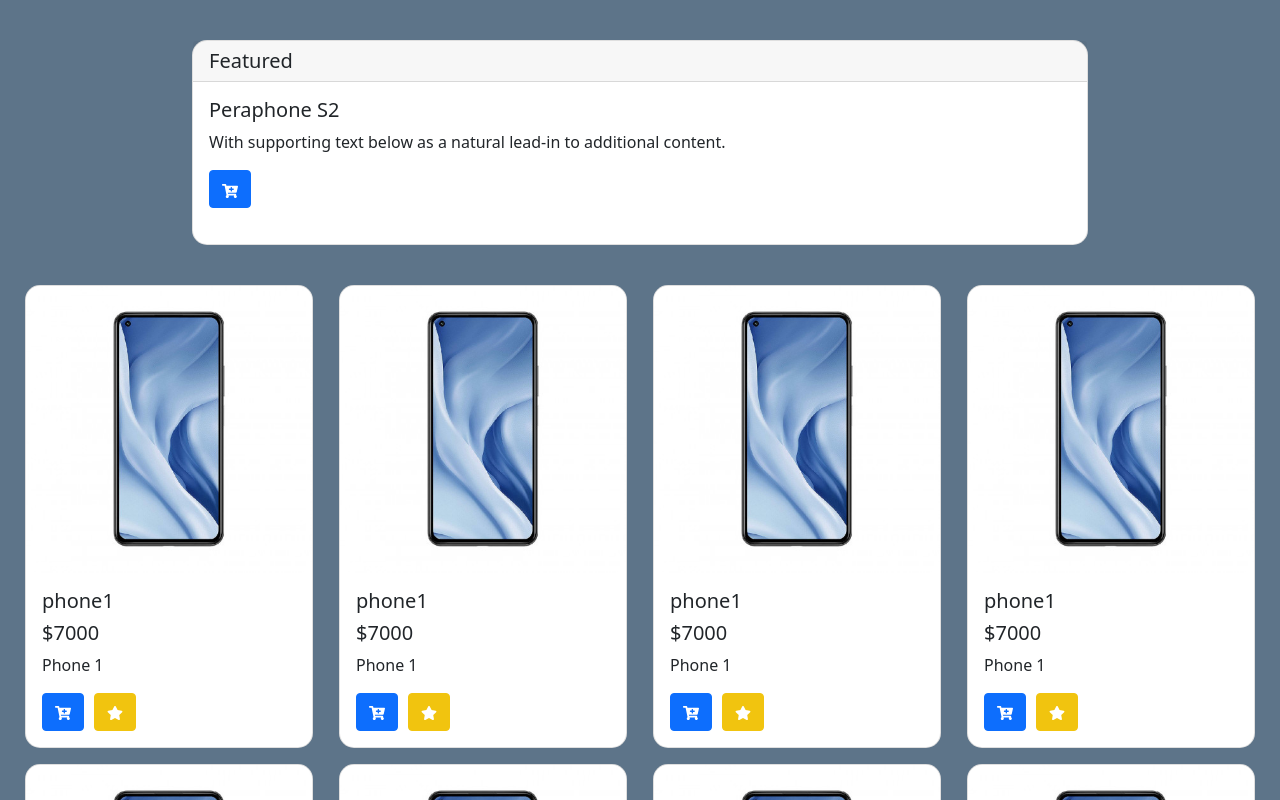
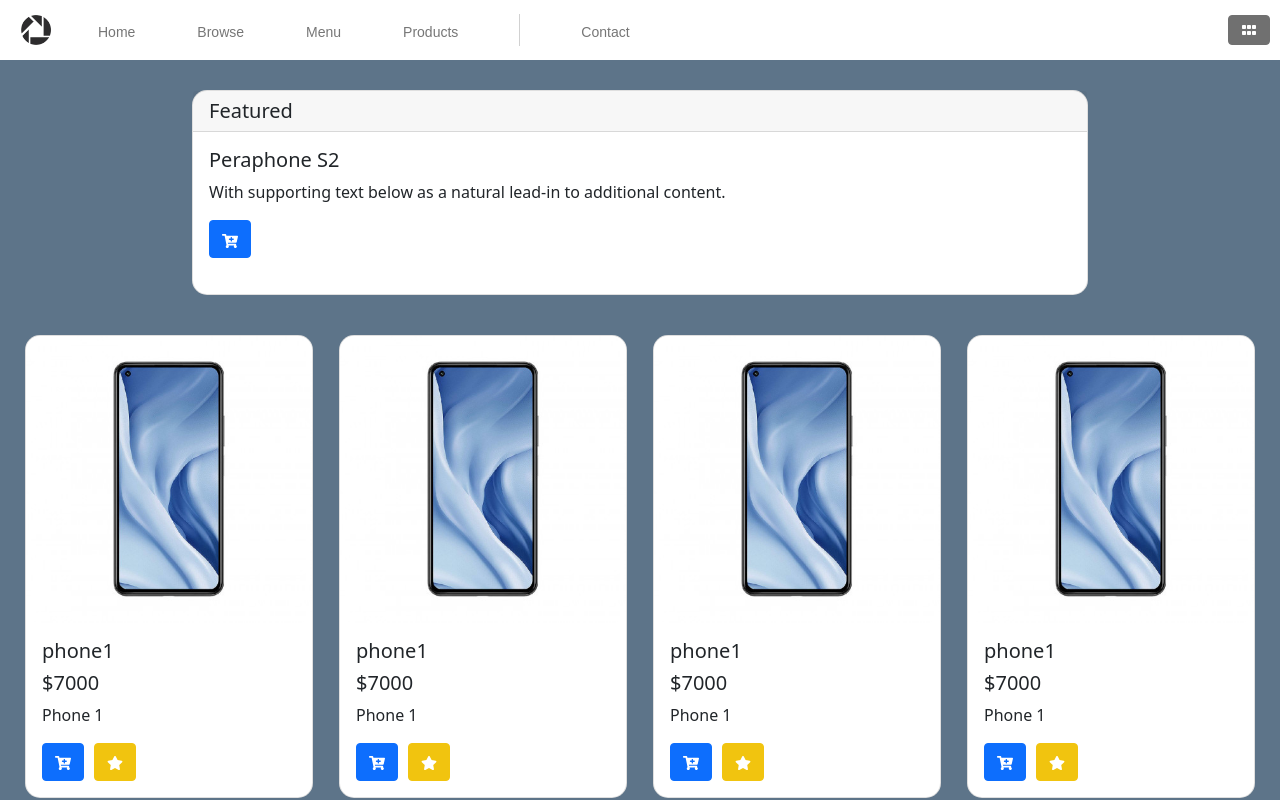
Before and after one commit to JennsiS/Products, a React (Create React App) app in the folder ecommerce-uvg/ecommerce-frontend/: page / in a window 1280 px wide. Shown: the top 800 px of the page. Built offline with nearby package versions, Linux system fonts and the light colour scheme.

Commit message:
Added Catalogo Header UI components

```diff
--- /dev/null
+++ b/ecommerce-uvg/ecommerce-frontend/src/components/CHeader.jsx
@@ -0,0 +1,30 @@
+/* eslint-disable jsx-a11y/anchor-is-valid */
+import React from "react"
+import "./CHeader.scss"
+import logo from "../imgs/logo.png"
+import 'bootstrap/dist/css/bootstrap.min.css';
+import { FaGripHorizontal } from "react-icons/fa";
+
+export default class CHeader extends React.Component {
+  render() {
+    return (
+      <header id="catalogo_header">
+        <nav className="navver">
+          <img id="catalogo_logo" src={logo} alt="" />
+          <div id="spacer_div" />
+          <ul className="nav_list">
+            <button type="button" id="nav_button"> Home </button>
+            <button type="button" id="nav_button"> Browse </button>
+            <button type="button" id="nav_button"> Menu </button>
+            <button type="button" id="nav_button"> Products </button>
+          </ul>
+          <div className="__bar" />
+          <ul className="nav_list">
+            <button type="button" id="nav_button"> Contact </button>
+          </ul>
+          <a href="#" className="btn btn-primary" id="btn-menu"><FaGripHorizontal/></a>
+        </nav>
+      </header>
+    )
+  }
+}
--- /dev/null
+++ b/ecommerce-uvg/ecommerce-frontend/src/components/CHeader.scss
@@ -0,0 +1,88 @@
+#catalogo_header {
+    background-color: rgba(255, 255, 255, 0.9);
+    height: 50px;
+    width: 100%;
+    font-family: 'Nunito', sans-serif;
+    font-size: 15px;
+    line-height: 1.6;
+    display: flex;
+    justify-content: space-between;
+    padding-top: 0px;
+    position: sticky;
+    z-index: 4;
+    top: 0px;
+}
+
+#title {
+    color: black;
+    text-align: center;
+    align-content: center;
+}
+
+#catalogo_logo {
+    height: 32px;
+    width: 32px;
+    padding-left: 0px;
+    padding-top: 0px;
+}
+
+#spacer_div {
+    width: 15px;
+}
+
+.navver {
+    align-items: center;
+    background-color: rgba(255, 255, 255, 1);
+    display: flex;
+    height: 60px;
+    width: 100%;
+    padding-left: 20px;
+    padding-right: 10px;
+}
+
+button {
+    color: #767676;
+    background-color: rgba(255, 255, 255, 0);
+    outline-color: rgba(0, 0, 0, 0);
+    border-width: 0px;
+    text-align: center;
+    font-size: 14px;
+    font-family: 'Nunito', sans-serif;
+    border-radius: 10px;
+    transition: all 0.1s ease-in-out;
+}
+
+button:hover {
+    color: black;
+    border-color: black;
+}
+
+.nav_list {
+    align-items: center;
+    display: flex;
+    list-style: none;
+    padding-left: 0;
+}
+
+.__bar {
+    background-color: #d1d1d1;
+    content: "";
+    height: 32px;
+    width: 1px;
+    margin-left: 30px;
+    margin-right: 30px;
+}
+
+#nav_button {
+    margin-left: 25px;
+    margin-right: 25px;
+    margin-top: 20px;
+}
+
+#btn-menu {
+    margin-right: 0px;
+    display: flex;
+    margin-left: auto;
+    background-color: #707070;
+    border-color: #707070;
+}
--- a/ecommerce-uvg/ecommerce-frontend/src/components/Catalogo.jsx
+++ b/ecommerce-uvg/ecommerce-frontend/src/components/Catalogo.jsx
@@ -3,6 +3,7 @@ import {React, useState} from "react";
 import 'bootstrap/dist/css/bootstrap.min.css';
 import './Catalogo.scss'
 import { FaCartPlus, FaStar } from "react-icons/fa";
+import CHeader from './CHeader';
 
 import prod1 from "../imgs/phone_1.jpg"
 
@@ -14,6 +15,7 @@ export default function Catalogo() {
   ]);
   return (
     <>
+    <CHeader/>
     <div className="catalogo-page">
       <div className="spacer_top"></div>
         <div id="features">
```
Also changed, not shown: ecommerce-uvg/ecommerce-frontend/src/imgs/logo.png (added).
